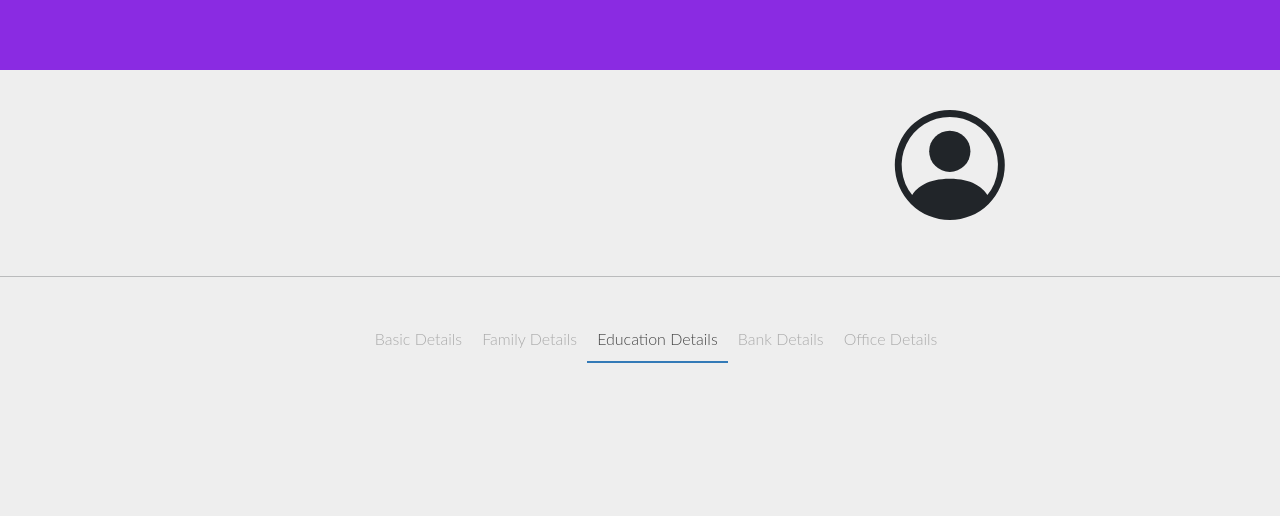
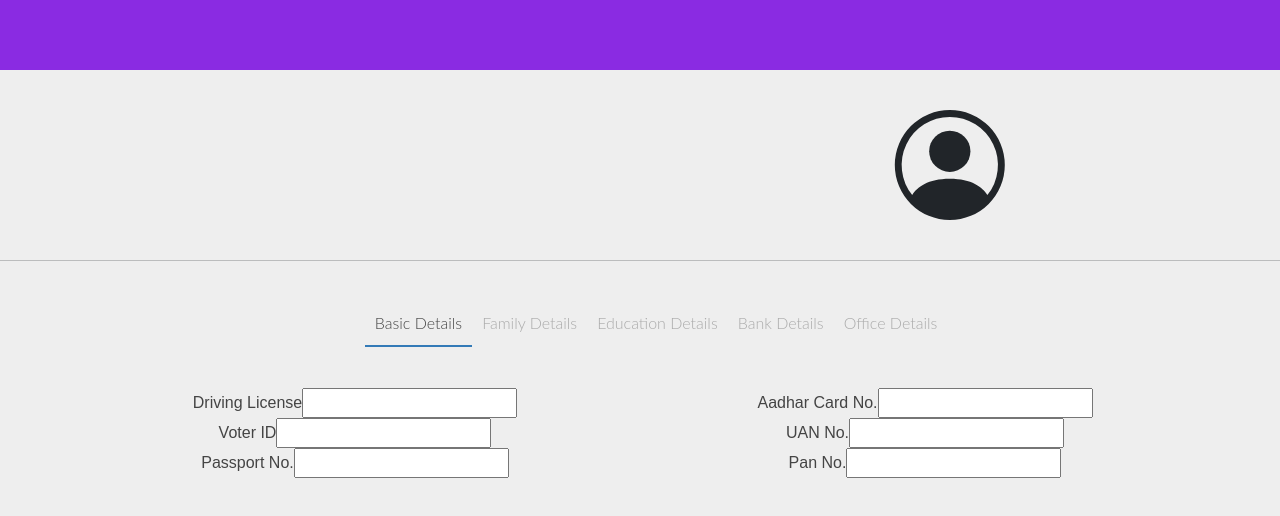
Before and after one commit to ivtlintern2022/Employee_Management, a React (Create React App) app: page / in a window 1280 px wide. Shown: the top 516 px of the page. Built offline with nearby package versions, Linux system fonts and the light colour scheme.

Commit message:
tab content created

```diff
--- a/public/index.html
+++ b/public/index.html
@@ -18,9 +18,9 @@
     <!-- bootstrap link ends -->
 
     <style>
-      *{
+      body{
 margin: 0;
-overflow-y: hidden;
+overflow: scroll;
       }
     </style>
     <title>User Management</title>
--- a/src/pages/create/Create.jsx
+++ b/src/pages/create/Create.jsx
@@ -42,10 +42,13 @@ class Create extends React.Component {
   render() {
     // const { data, array, userId } = this.state;
     return (
-      <div><div className="detailed_view_container">
+      <div>
+        <div className="create_page">
+        <Form>
+        <div className="detailed_view_container">
         <Row className="profileContainer">
           <Col md={6}>
-            <Form>
+
               <div id="detail_View">
                 <div id="label_view">
                   {/* <form action="">
@@ -95,7 +98,7 @@ class Create extends React.Component {
                   </table> */}
         </div>
         </div>
-        </Form>
+
               </Col>
               <Col
                 style={{
@@ -118,6 +121,30 @@ class Create extends React.Component {
           <br />
           <Tabs>
             <Panel title="Basic Details">
+
+            <form action="">
+            <div class="container text-center">
+                  <div class="row">
+                    <div class="col">
+                    <label for="driving_license">Driving License</label>
+                  <input type="text" name="driving_license" id="driving_license_Id" required />
+                  <br></br>
+                  <label for="VoterId">Voter ID</label>
+                  <input type="text" name="VoterId" id="Voter_Id" required /><br></br>
+                  <label for="PassportNo">Passport No.
+                  <input type="text" name="PassportNo" id="PassportNo_Id" required /></label><br></br>
+                    </div>
+                   <div class="col">
+                   <label for="Aadhar">Aadhar Card No.</label>
+                  <input type="text" name="Aadhar" id="aadharcard_Id" required /><br></br>
+                    <label for="uan_No">UAN No.
+                  <input type="text" name="uann_No" id="uan_Id" required /></label><br></br>
+                  <label for="pan_No">Pan No.</label>
+                  <input type="text" name="pan_No" id="pan_No_Id" required /><br></br>
+                    </div>
+                  </div>
+                </div>
+                  </form>
               {/* {data.map((event) => {
                 return (
                   <>
@@ -138,6 +165,35 @@ class Create extends React.Component {
               })} */}
             </Panel>
             <Panel title="Family Details" >
+
+            <form action="">
+            <div class="container text-center">
+                  <div class="row">
+                    <div class="col">
+                    <label for="father_Name">Father Name</label>
+                  <input type="text" name="father_Name" id="father_Name_Id" required />
+                  <br></br>
+                  <label for="mother_Name">Mother Name</label>
+                  <input type="text" name="mother_Name" id="mother_Name_Id" required /><br></br>
+                  <label for="spouse_Name">Spouse Name</label>
+                  <input type="text" name="spouse_Name" id="spouse_Name_Id"  /><br></br>
+                  <label for="children_Name1">Children Name 1</label>
+                  <input type="text" name="children_Name1" id="children_Name1_Id"  /><br></br>
+                    </div>
+                   <div class="col">
+                   <label for="father_Occupation">Father_Occupation</label>
+                  <input type="text" name="father_Occupation" id="father_Occupation_Id" required /><br></br>
+                   <label for="mother_Occupation">Mother Occupation
+                  <input type="text" name="mother_Occupation" id="mother_Occupation_Id"  /></label><br></br>
+                  <label for="spouse_Occupation">spouse_Occupation</label>
+                  <input type="text" name="spouse_Occupation" id="spouse_Occupation_Id"  /><br></br>
+                  <label for="children_Name2">Children Name 2</label>
+                  <input type="text" name="children_Name2" id="children_Name2_Id"  /><br></br>
+                    </div>
+                  </div>
+                </div>
+                  </form>
+
               {/* {data
                 .filter((event) => event.id !== userId)
                 .map((event) => {
@@ -182,6 +238,35 @@ class Create extends React.Component {
                 })} */}
             </Panel>
             <Panel title="Bank Details">
+            <div class="container text-center">
+                  <div class="row">
+                    <div class="col">
+                    <label for="bank_Name">bank_name</label>
+                  <input type="text" name="bank_Name" id="bank_Name_Id" required />
+                  <br></br>
+                  <label for="bank_Ifsc_No">Bank IFSC No.</label>
+                  <input type="text" name="bank_Ifsc_No" id="bank_Ifsc_Id" required /><br></br>
+                  <label for="insurance_No">Insurance No. </label>
+                  <input type="text" name="insurance_No" id="insurance_No_Id"  /><br></br>
+                  <label for="Mother_Insurance_No">Mother Insurance No.</label>
+                  <input type="text" name="Mother_Insurance_No" id="Mother_Insurance_No"  /><br></br>
+                  <label for="first_Children_Insurance">First Children Insurance </label>
+                  <input type="text" name="first_Children_Insurance" id="first_Children_Insurance"  /><br></br>
+                    </div>
+                   <div class="col">
+                   <label for="bank_account_no">Bank Account No</label>
+                  <input type="text" name="bank_account_no" id="bank_account_Id" required /><br></br>
+                   <label for="bank_branch">Bank Branch
+                  <input type="text" name="bank_branch" id="bank_branch_Id"  /></label><br></br>
+                  <label for="father_Insurance_No">Father Insurance No</label>
+                  <input type="text" name="father_Insurance_no" id="father_Insurance_Id"  /><br></br>
+                  <label for="spouse_Insurance_No">Spouse Insurance No</label>
+                  <input type="text" name="spouse_Insurance_No" id="spouse_Insurance_Id"  /><br></br>
+                  <label for="second_Children_Insurance">Second Children Insurance </label>
+                  <input type="text" name="second_Children_Insurance" id="second_Children_Insurance"  /><br></br>
+                    </div>
+                  </div>
+                </div>
               {/* {data
                 .filter((event) => array.includes(event.id))
                 .map((event) => {
@@ -224,7 +309,11 @@ class Create extends React.Component {
               </table> */}
             </Panel>
           </Tabs>
-        </div></div>
+        </div>
+        </Form>
+      </div>
+
+        </div>
     );
   }
 
--- a/src/pages/create/Tabs.jsx
+++ b/src/pages/create/Tabs.jsx
@@ -2,7 +2,7 @@ import React, { Component } from "react";
 
 class Tabs extends Component {
   state = {
-    selected: this.props.selected || 2
+    selected: this.props.selected || 0
   };
 
   handleChange(index) {
--- a/src/pages/create/create.css
+++ b/src/pages/create/create.css
@@ -3,21 +3,24 @@
 body {
     background-color: #eee;
   }
-  table{
+  /* table{
      max-width: 10px;
      min-width: fit-content;
      height: fit-content;
-  }
-  .basic_div{
-  overflow-x: scroll;
-  }
+  } */
+  /* .basic_div{
+  overflow-x: hi;
+  } */
   .main-container{
     font-family:Arial, Helvetica, sans-serif;
     text-align:center;
-    overflow:hidden;
+    /* overflow:hidden; */
   }
 
-
+  /* .create_page
+  {
+    overflow-y: scroll;
+  } */
   #app {
     border-radius: 3px;
     border: 1px solid #e5e5e5;
```
